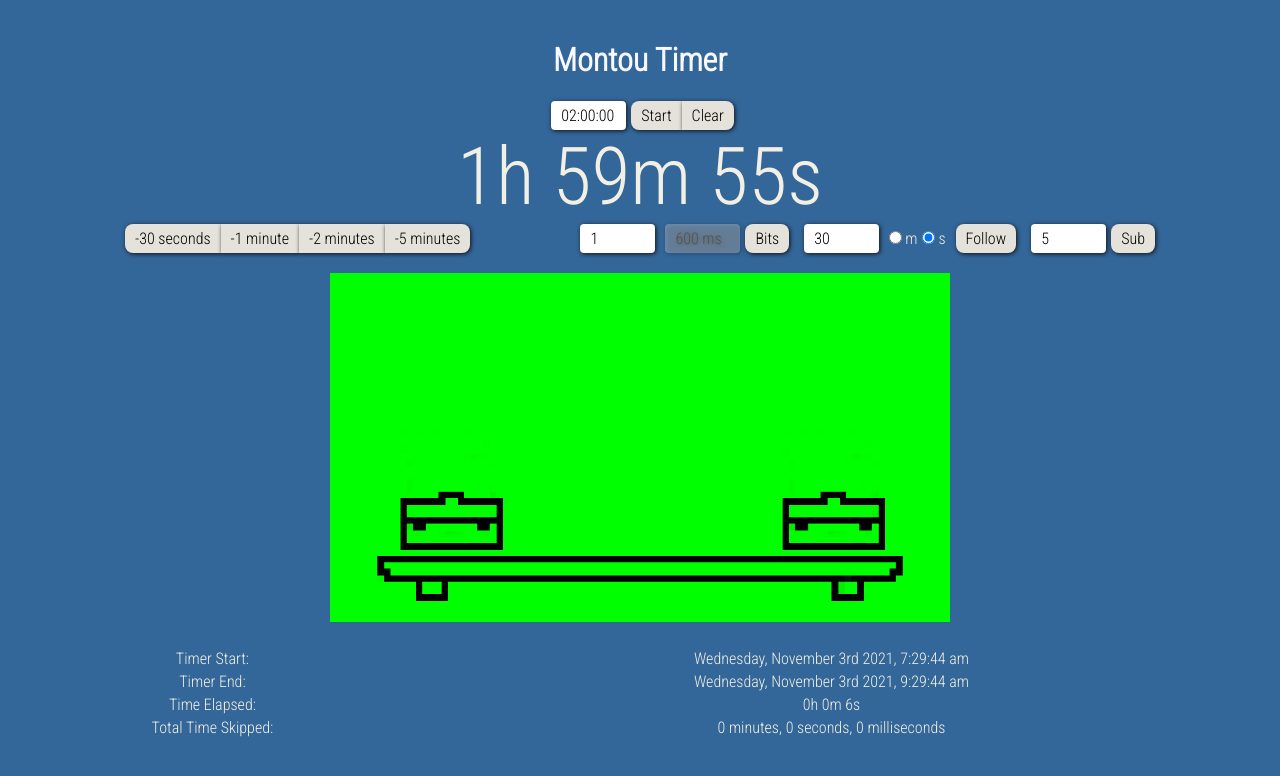
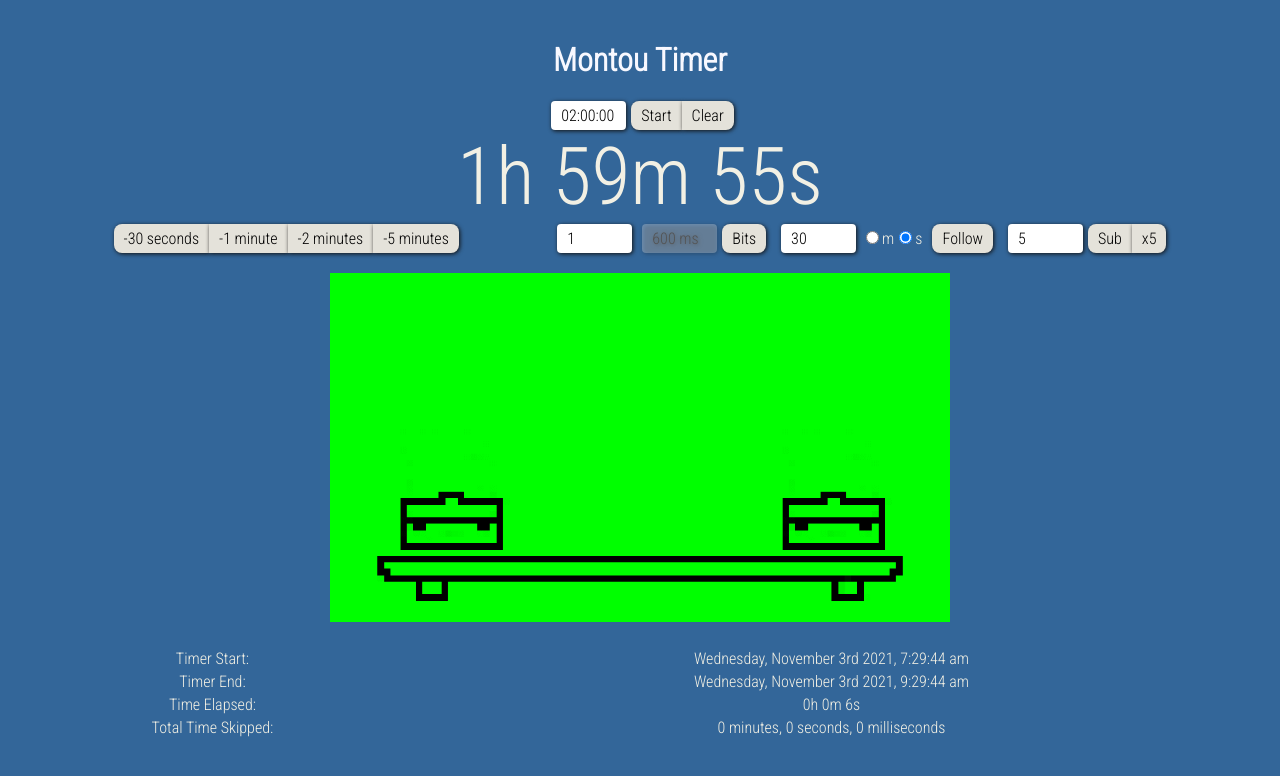
Before and after one commit to rrTong/montou-timer, a React (Create React App) app: page / in a window 1280 px wide. Shown: the top 776 px of the page. Built offline with nearby package versions, Linux system fonts and the light colour scheme.

Commit message:
add sub x5 button

```diff
--- a/src/components/Timer.js
+++ b/src/components/Timer.js
@@ -84,7 +84,11 @@ const Timer = ({ timerStart, timerEnd }) => {
 
   const handleSubSubmit = (e) => {
     e.preventDefault();
-    skipTime(subInput, "minutes", sub);
+    if (e.nativeEvent.submitter.value === "x5") {
+      skipTime(subInput * 5, "minutes", sub);
+    } else {
+      skipTime(subInput, "minutes", sub);
+    }
   };
 
   const [gifState, setGifState] = useState(idle);
@@ -236,7 +240,18 @@ const Timer = ({ timerStart, timerEnd }) => {
               value={subInput}
               onChange={(e) => handleSubInput(e)}
             />
-            <input className="button" type="submit" value="Sub" />
+            <input
+              className="button"
+              id="button-sub"
+              type="submit"
+              value="Sub"
+            />
+            <input
+              className="button"
+              id="button-sub-x5"
+              type="submit"
+              value="x5"
+            />
           </form>
         </div>
       </div>
--- a/src/styles/Timer.css
+++ b/src/styles/Timer.css
@@ -54,6 +54,14 @@
   border-radius: 0 8px 8px 0;
 }
 
+#button-sub {
+  border-radius: 8px 0 0 8px;
+}
+
+#button-sub-x5 {
+  border-radius: 0 8px 8px 0;
+}
+
 #gif {
   width: 50%;
   margin: 20px auto;
```
